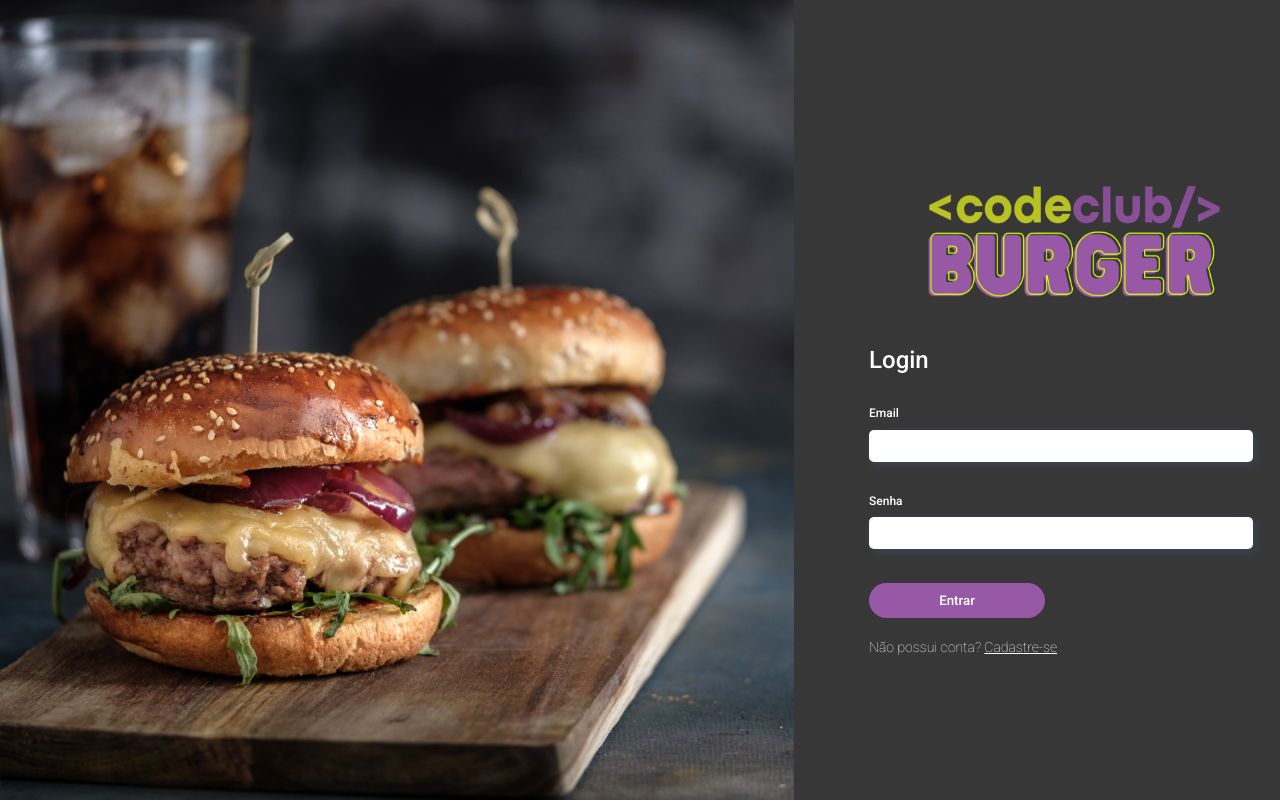
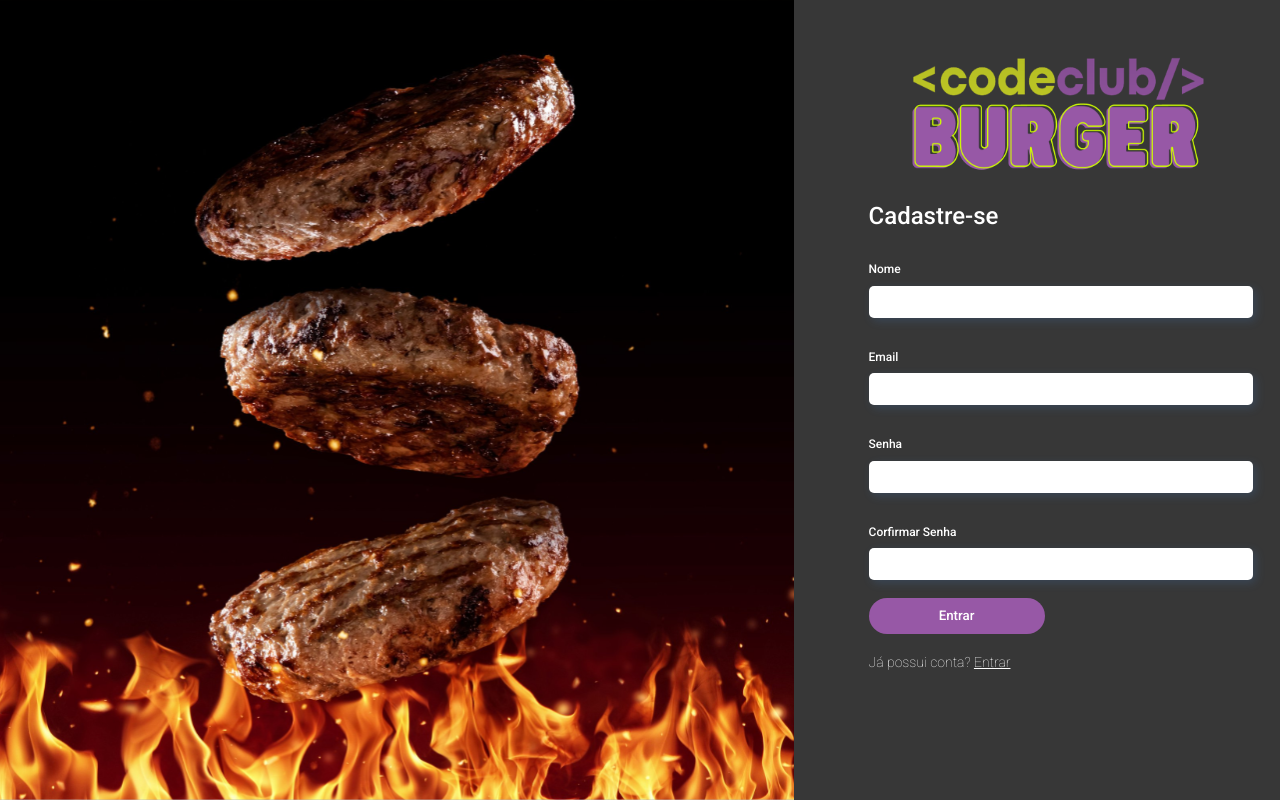
Before and after one commit to yasmimferreir/Devclub-FrontEnd-CodeBurguer, a React (Create React App) app: page /login in a window 1280 px wide. Built offline with nearby package versions, Linux system fonts and the light colour scheme.

Commit message:
atualização/src/Login/Register

```diff
--- a/package.json
+++ b/package.json
@@ -8,6 +8,7 @@
     "@testing-library/react": "^13.4.0",
     "@testing-library/user-event": "^13.5.0",
     "axios": "^1.3.5",
+    "prop-types": "^15.8.1",
     "react": "^18.2.0",
     "react-dom": "^18.2.0",
     "react-hook-form": "^7.43.9",
--- a/src/App.js
+++ b/src/App.js
@@ -1,10 +1,11 @@
-import Login from './Containers/Login/index';
+//import Login from './Containers/Login/Login';
+import Register from './Containers/Register/Register';
 import GlobalStyled from './styles/globalStyled';
 
 function App() {
   return (
     <div className="App">
-      <Login />
+      <Register />
       <GlobalStyled />
     </div>
   );
--- /dev/null
+++ b/src/Containers/Login/Login.js
@@ -0,0 +1,78 @@
+import React from 'react';
+import {
+  Container,
+  LoginImage,
+  ContainerItems,
+  Label,
+  Input,
+  ErrorMessage,
+  SignInLink,
+} from './style';
+
+import Button from '../../components/Button/Button';
+import LoginImg from '../../assets/background.svg';
+import Logo from '../../assets/logo.svg';
+
+import { useForm } from 'react-hook-form';
+
+import * as Yup from 'yup';
+import { yupResolver } from '@hookform/resolvers/yup';
+
+import api from '../../services/api';
+
+function Login() {
+  const schema = Yup.object().shape({
+    email: Yup.string().email('Digite um e-mail válido').required('O email é obrigatório'),
+    password: Yup.string()
+      .required('A senha é obrigatória')
+      .min(6, 'A senha deve ter pelo menos 6 digitos'),
+  });
+
+  const {
+    register,
+    handleSubmit,
+    formState: { errors },
+  } = useForm({
+    resolver: yupResolver(schema),
+  });
+
+  const onSubmit = async (clientData) => {
+    const response = await api.post('sessions', {
+      email: clientData.email,
+      password: clientData.password,
+    });
+
+    console.log(response);
+  };
+
+  return (
+    <Container>
+      <LoginImage src={LoginImg} alt="Image Login" />
+      <ContainerItems>
+        <img className="logoBurguer" src={Logo} alt="logo codeburguer" />
+
+        <h1>Login</h1>
+
+        <form noValidate onSubmit={handleSubmit(onSubmit)}>
+          <Label>Email</Label>
+          <Input {...register('email')} type="email" error={errors.email?.message} />
+          <ErrorMessage>{errors.email?.message}</ErrorMessage>
+
+          <Label>Senha</Label>
+          <Input {...register('password')} type="password" error={errors.password?.message} />
+          <ErrorMessage>{errors.password?.message}</ErrorMessage>
+
+          <Button type="submit" style={{ marginTop: '2rem' }}>
+            Entrar
+          </Button>
+        </form>
+
+        <SignInLink>
+          Não possui conta? <a> Cadastre-se</a>
+        </SignInLink>
+      </ContainerItems>
+    </Container>
+  );
+}
+
+export default Login;
--- a/src/Containers/Login/styles.js
+++ b/src/Containers/Login/style.js
@@ -13,7 +13,7 @@ export const LoginImage = styled.img`
   height: 100%;
 `;
 
-export const ContaiinerItems = styled.div`
+export const ContainerItems = styled.div`
   background-color: #373737;
   height: 100%;
   width: 90%;
@@ -63,24 +63,6 @@ export const ErrorMessage = styled.p`
   margin-top: 2px;
 `;
 
-export const Button = styled.button`
-  width: 11rem;
-  height: 2.2rem;
-  margin-top: 2rem;
-  border: none;
-  background: #9758a6;
-  color: #fff;
-  font-weight: 500;
-  border-radius: 20px;
-  cursor: pointer;
-  transition: all 1s;
-
-  &:hover {
-    opacity: 0.8;
-    transition: all 1s;
-  }
-`;
-
 export const SignInLink = styled.p`
   font-weight: 100;
   font-size: 14px;
--- a/src/Containers/Login/index.js
+++ b/src/Containers/Register/Register.js
@@ -1,31 +1,35 @@
 import React from 'react';
 import {
   Container,
-  LoginImage,
-  ContaiinerItems,
+  RegisterImage,
+  ContainerItems,
   Label,
   Input,
   ErrorMessage,
-  Button,
   SignInLink,
-} from './styles';
+} from './style';
 
-import LoginImg from '../../assets/background.svg';
+import Button from '../../components/Button/Button';
+
 import Logo from '../../assets/logo.svg';
 
+import RegisterImg from '../../assets/register.svg';
+
 import { useForm } from 'react-hook-form';
-
 import * as Yup from 'yup';
 import { yupResolver } from '@hookform/resolvers/yup';
-
 import api from '../../services/api';
 
-function Login() {
+function Register() {
   const schema = Yup.object().shape({
+    name: Yup.string().required('O nome é obrigatório'),
     email: Yup.string().email('Digite um e-mail válido').required('O email é obrigatório'),
     password: Yup.string()
       .required('A senha é obrigatória')
       .min(6, 'A senha deve ter pelo menos 6 digitos'),
+    ConfirmPassword: Yup.string()
+      .required('A senha é obrigatória')
+      .oneOf([Yup.ref('password')], 'As senhas devem ser iguais'),
   });
 
   const {
@@ -38,6 +42,7 @@ function Login() {
 
   const onSubmit = async (clientData) => {
     const response = await api.post('sessions', {
+      name: clientData.name,
       email: clientData.email,
       password: clientData.password,
     });
@@ -47,30 +52,44 @@ function Login() {
 
   return (
     <Container>
-      <LoginImage src={LoginImg} alt="Image Login" />
-      <ContaiinerItems>
+      <RegisterImage src={RegisterImg} alt="Image Login" />
+      <ContainerItems>
         <img className="logoBurguer" src={Logo} alt="logo codeburguer" />
 
-        <h1>Login</h1>
+        <h1>Cadastre-se</h1>
 
         <form noValidate onSubmit={handleSubmit(onSubmit)}>
-          <Label>Email</Label>
+          <Label error={errors.name?.message}>Nome</Label>
+          <Input {...register('name')} type="text" error={errors.name?.message} />
+          <ErrorMessage>{errors.name?.message}</ErrorMessage>
+
+          <Label error={errors.email?.message}>Email</Label>
           <Input {...register('email')} type="email" error={errors.email?.message} />
           <ErrorMessage>{errors.email?.message}</ErrorMessage>
 
-          <Label>Senha</Label>
+          <Label error={errors.password?.message}>Senha</Label>
           <Input {...register('password')} type="password" error={errors.password?.message} />
           <ErrorMessage>{errors.password?.message}</ErrorMessage>
 
-          <Button type="submit">Entrar</Button>
+          <Label error={errors.ConfirmPassword?.message}>Corfirmar Senha</Label>
+          <Input
+            {...register('ConfirmPassword')}
+            type="password"
+            error={errors.ConfirmPassword?.message}
+          />
+          <ErrorMessage>{errors.ConfirmPassword?.message}</ErrorMessage>
+
+          <Button type="submit" style={{ marginTop: '1rem' }}>
+            Entrar
+          </Button>
         </form>
 
         <SignInLink>
-          Não possui conta? <a> Cadastre-se</a>
+          Já possui conta? <a> Entrar</a>
         </SignInLink>
-      </ContaiinerItems>
+      </ContainerItems>
     </Container>
   );
 }
 
-export default Login;
+export default Register;
--- /dev/null
+++ b/src/Containers/Register/style.js
@@ -0,0 +1,77 @@
+import styled from 'styled-components';
+
+export const Container = styled.div`
+  display: flex;
+  align-items: center;
+  justify-content: center;
+  height: 100vh;
+  width: 100vw;
+  overflow: hidden;
+`;
+
+export const RegisterImage = styled.img`
+  height: 100%;
+`;
+
+export const ContainerItems = styled.div`
+  background-color: #373737;
+  height: 100%;
+  width: 90%;
+  padding: 25px 75px;
+
+  h1 {
+    font-weight: 500;
+    font-size: 24px;
+    line-height: 28px;
+    color: #ffffff;
+  }
+
+  .logoBurguer {
+    margin: 2rem 0 1rem 1rem;
+  }
+`;
+
+export const Label = styled.p`
+  font-style: normal;
+  font-weight: 500;
+  font-size: 12px;
+  line-height: 14px;
+  color: #ffffff;
+
+  margin-top: ${(props) => (props.error ? '1rem' : '2rem')};
+  margin-bottom: 0.6rem;
+`;
+
+export const Input = styled.input`
+  width: 24rem;
+  height: 2rem;
+  left: 59rem;
+  top: 28rem;
+
+  background: #ffffff;
+  box-shadow: 3px 3px 10px rgba(74, 144, 226, 0.19);
+  border-radius: 5px;
+  border: ${(props) => (props.error ? '2px solid #cc1717;' : 'none')};
+  padding-left: 10px;
+`;
+
+export const ErrorMessage = styled.p`
+  font-weight: 400;
+  font-size: 14px;
+  line-height: 21px;
+  color: #cc1717;
+  margin-top: 2px;
+`;
+
+export const SignInLink = styled.p`
+  font-weight: 100;
+  font-size: 14px;
+  line-height: 16px;
+  color: #ffffff;
+  margin-top: 1.3rem;
+
+  a {
+    text-decoration: underline;
+    cursor: pointer;
+  }
+`;
--- /dev/null
+++ b/src/components/Button/Button.js
@@ -0,0 +1,17 @@
+import React from 'react';
+import { ContainerButton } from './styles';
+import PropTypes from 'prop-types';
+
+function Button({ children, ...res }) {
+  return (
+    <>
+      <ContainerButton {...res}>{children}</ContainerButton>
+    </>
+  );
+}
+
+export default Button;
+
+Button.propTypes = {
+  children: PropTypes.string,
+};
--- /dev/null
+++ b/src/components/Button/styles.js
@@ -0,0 +1,18 @@
+import styled from 'styled-components';
+
+export const ContainerButton = styled.button`
+  width: 11rem;
+  height: 2.2rem;
+  border: none;
+  background: #9758a6;
+  color: #fff;
+  font-weight: 500;
+  border-radius: 20px;
+  cursor: pointer;
+  transition: all 1s;
+
+  &:hover {
+    opacity: 0.8;
+    transition: all 1s;
+  }
+`;
```
Also changed, not shown: src/assets/register.svg (added), 1 other file (tests, documents, lock files or other folders).
